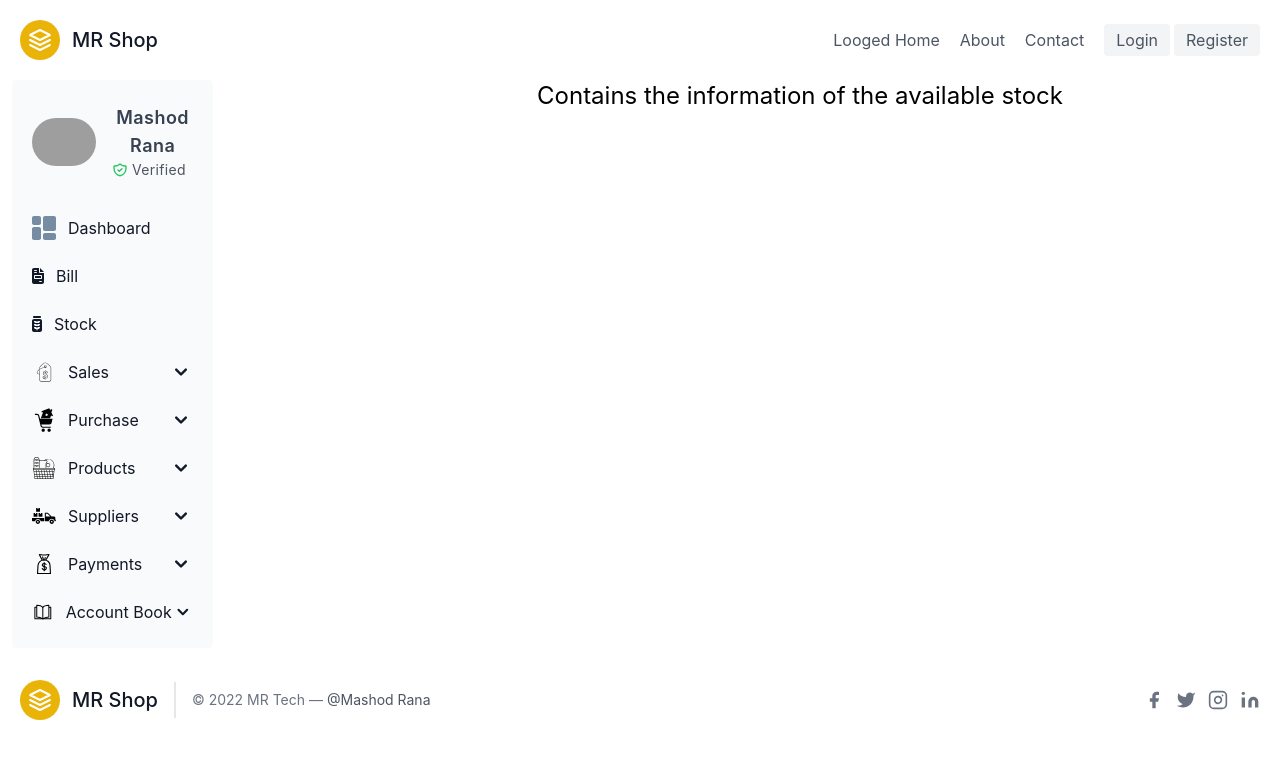
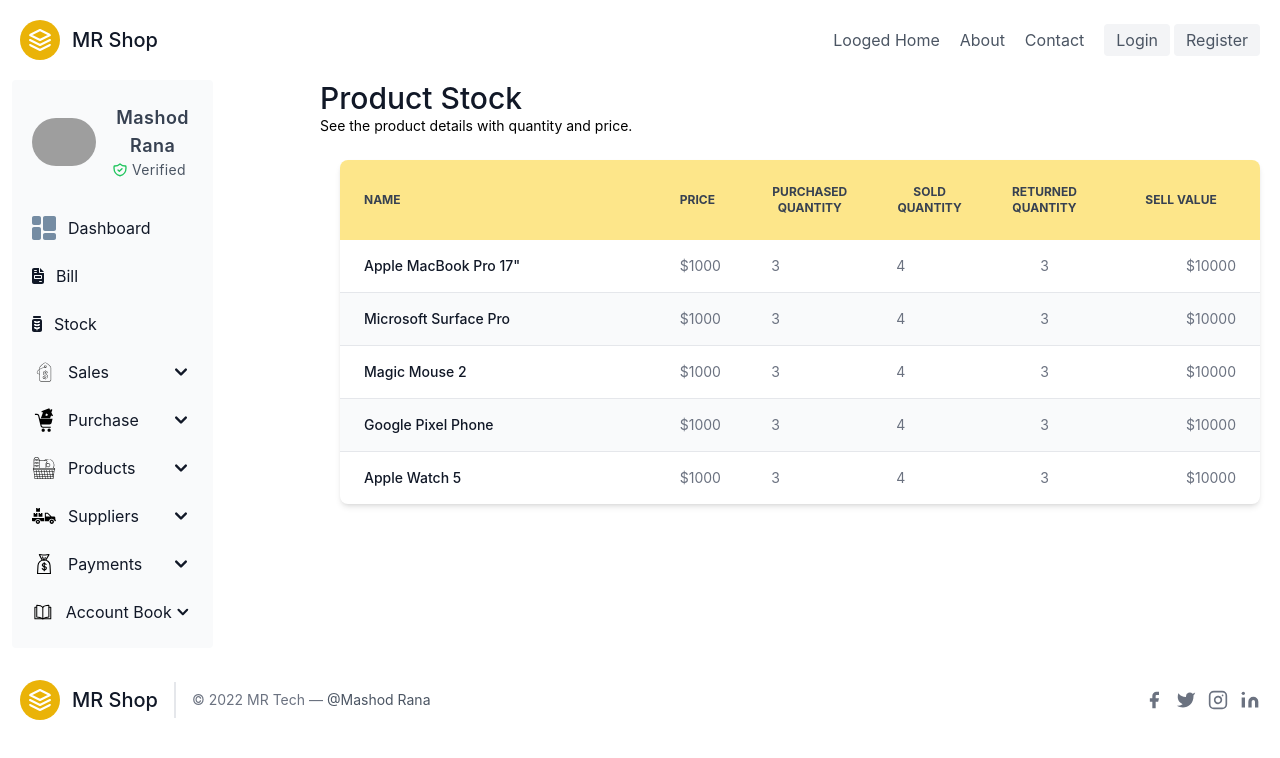
Before and after one commit to samueltefera/potential-inventory, a React (Create React App) app in the folder client/: page /dashboard/stock in a window 1280 px wide. Shown: the top 758 px of the page. Built offline with nearby package versions, Linux system fonts and the light colour scheme; grey boxes are pictures that could not be loaded.

Commit message:
product stock table design done

```diff
--- a/client/src/Components/Stock/Stock.jsx
+++ b/client/src/Components/Stock/Stock.jsx
@@ -1,8 +1,143 @@
+import { faXmark } from "@fortawesome/free-solid-svg-icons";
+import { FontAwesomeIcon } from "@fortawesome/react-fontawesome";
 import React from "react";
 
 const Stock = () => {
   return <>
-  <h1 className="text-2xl">Contains the information of the available  stock</h1>
+    <h1 className="text-start sm:text-3xl text-2xl font-medium title-font text-gray-900">Product Stock</h1>
+    <p className="text-sm text-start">See the product details with quantity and price.</p>
+    <div class="container px-5 py-6 mx-auto">
+      {/* Product Table */}
+      <div class="relative overflow-x-auto shadow-md sm:rounded-lg">
+        <table class="w-full text-sm text-left text-gray-500 dark:text-gray-400">
+          <thead class="text-xs text-gray-700 uppercase bg-amber-200 dark:bg-gray-700 dark:text-gray-400">
+            <tr>
+              <th scope="col" class="px-6 py-6 w-4/12">
+                Name
+              </th>
+              <th scope="col" class="px-6 py-6 w-1/12">
+                Price
+              </th>
+              <th scope="col" class="px-6 py-6 w-1/12 text-center">
+                Purchased Quantity
+              </th>
+              <th scope="col" class="px-6 py-6 w-1/12 text-center">
+                Sold Quantity
+              </th>
+              <th scope="col" class="px-6 py-6 w-1/12 text-center">
+                Returned Quantity
+              </th>
+              <th scope="col" class="px-6 py-6 w-2/12 text-center">
+                Sell Value
+              </th>
+            </tr>
+          </thead>
+          <tbody>
+            <tr class="bg-white border-b dark:bg-gray-900 dark:border-gray-700">
+              <th scope="row" class="px-6 py-4 font-medium text-gray-900 whitespace-nowrap dark:text-white">
+                Apple MacBook Pro 17"
+              </th>
+              <td class="px-6 py-4">
+                $1000
+              </td>
+              <td class="px-6 py-4">
+                3
+              </td>
+              <td class="px-6 py-4">
+                4
+              </td>
+              <td class="px-6 py-4 text-center">
+                3
+              </td>
+              <td class="px-6 py-4 text-end">
+                $10000
+              </td>
+            </tr>
+            <tr class="border-b bg-gray-50 dark:bg-gray-800 dark:border-gray-700">
+              <th scope="row" class="px-6 py-4 font-medium text-gray-900 whitespace-nowrap dark:text-white">
+                Microsoft Surface Pro
+              </th>
+              <td class="px-6 py-4">
+                $1000
+              </td>
+              <td class="px-6 py-4">
+                3
+              </td>
+              <td class="px-6 py-4">
+                4
+              </td>
+              <td class="px-6 py-4 text-center">
+                3
+              </td>
+              <td class="px-6 py-4 text-end">
+                $10000
+              </td>
+            </tr>
+            <tr class="bg-white border-b dark:bg-gray-900 dark:border-gray-700">
+              <th scope="row" class="px-6 py-4 font-medium text-gray-900 whitespace-nowrap dark:text-white">
+                Magic Mouse 2
+              </th>
+              <td class="px-6 py-4">
+                $1000
+              </td>
+              <td class="px-6 py-4">
+                3
+              </td>
+              <td class="px-6 py-4">
+                4
+              </td>
+              <td class="px-6 py-4 text-center">
+                3
+              </td>
+              <td class="px-6 py-4 text-end">
+                $10000
+              </td>
+            </tr>
+            <tr class="border-b bg-gray-50 dark:bg-gray-800 dark:border-gray-700">
+              <th scope="row" class="px-6 py-4 font-medium text-gray-900 whitespace-nowrap dark:text-white">
+                Google Pixel Phone
+              </th>
+              <td class="px-6 py-4">
+                $1000
+              </td>
+              <td class="px-6 py-4">
+                3
+              </td>
+              <td class="px-6 py-4">
+                4
+              </td>
+              <td class="px-6 py-4 text-center">
+                3
+              </td>
+              <td class="px-6 py-4 text-end">
+                $10000
+              </td>
+            </tr>
+            <tr>
+              <th scope="row" class="px-6 py-4 font-medium text-gray-900 whitespace-nowrap dark:text-white">
+                Apple Watch 5
+              </th>
+              <td class="px-6 py-4">
+                $1000
+              </td>
+              <td class="px-6 py-4">
+                3
+              </td>
+              <td class="px-6 py-4">
+                4
+              </td>
+              <td class="px-6 py-4 text-center">
+                3
+              </td>
+              <td class="px-6 py-4 text-end">
+                $10000
+              </td>
+            </tr>
+          </tbody>
+        </table>
+      </div>
+
+    </div>
   </>;
 };
 
```
